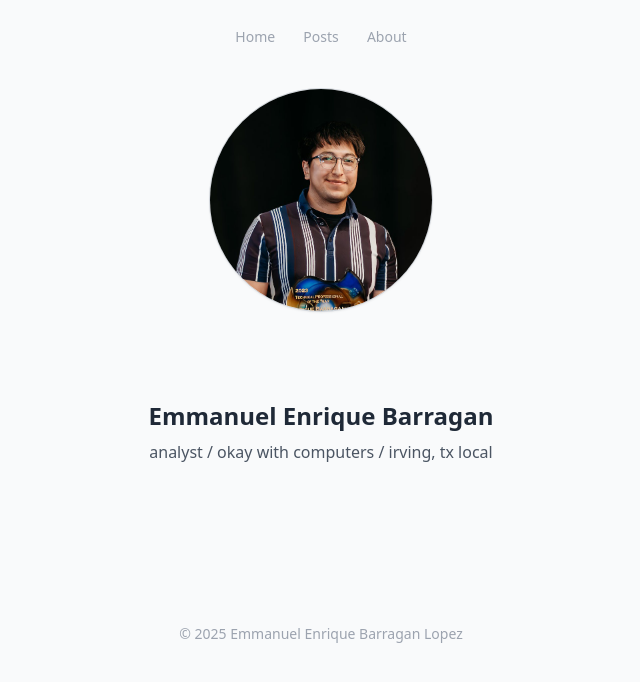
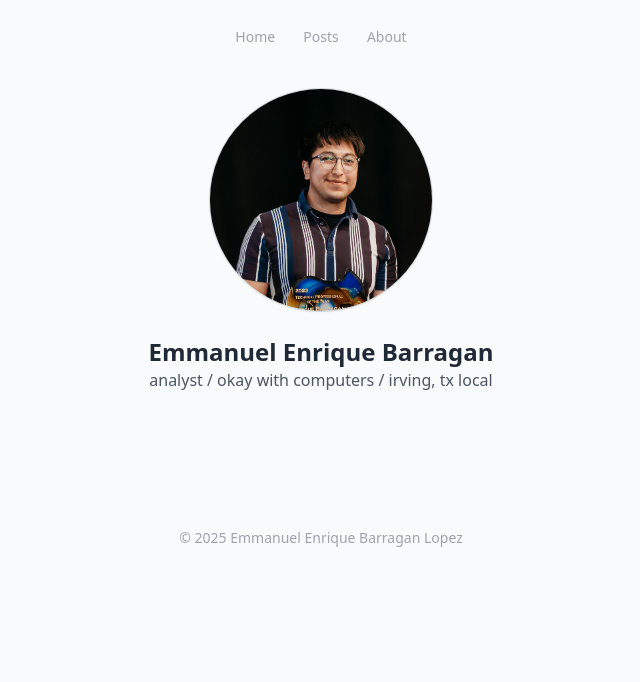
Before and after one commit to enriquebarragan/enriquebarragan.github.io, a Jekyll site: the page built from index.md, in a window 1280 px wide. Shown: the top 682 px of the page, without its empty margins (319-959 px from the left). Built offline with Jekyll 4.4.1, drawn with Linux system fonts in a browser that asks for light colours; nearby versions of some CDN libraries.

Commit message:
Update index.md

```diff
--- a/index.md
+++ b/index.md
@@ -3,13 +3,13 @@ layout: default
 title: Home
 ---
 
-<div class="flex justify-center mb-6">
+<div class="flex justify-center mb-2">
   <img src="/assets/images/me.jpg" alt="Enrique" class="w-56 h-56 rounded-full object-cover border border-gray-300 shadow-sm">
 </div>
 
-<div class="mx-auto max-w-xl px-4 py-16 text-center space-y-10">
+<div class="mx-auto max-w-xl px-4 pt-4 pb-10 text-center space-y-4">
   <div>
-    <h1 class="text-2xl font-semibold mb-2 font-sans">Emmanuel Enrique Barragan</h1>
+    <h1 class="text-2xl font-semibold font-sans">Emmanuel Enrique Barragan</h1>
     <p class="text-gray-600">analyst / okay with computers / irving, tx local</p>
   </div>
 </div>
```
